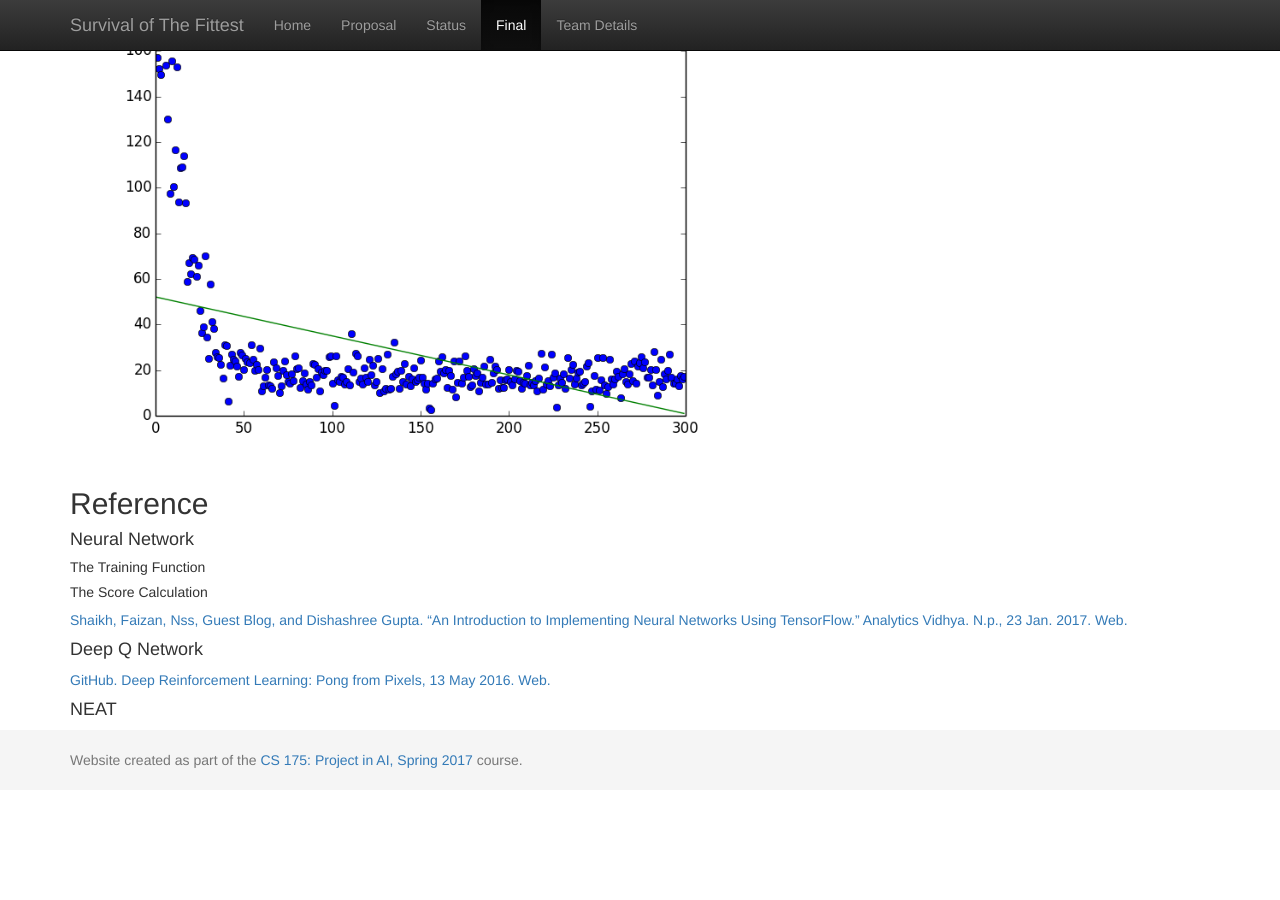
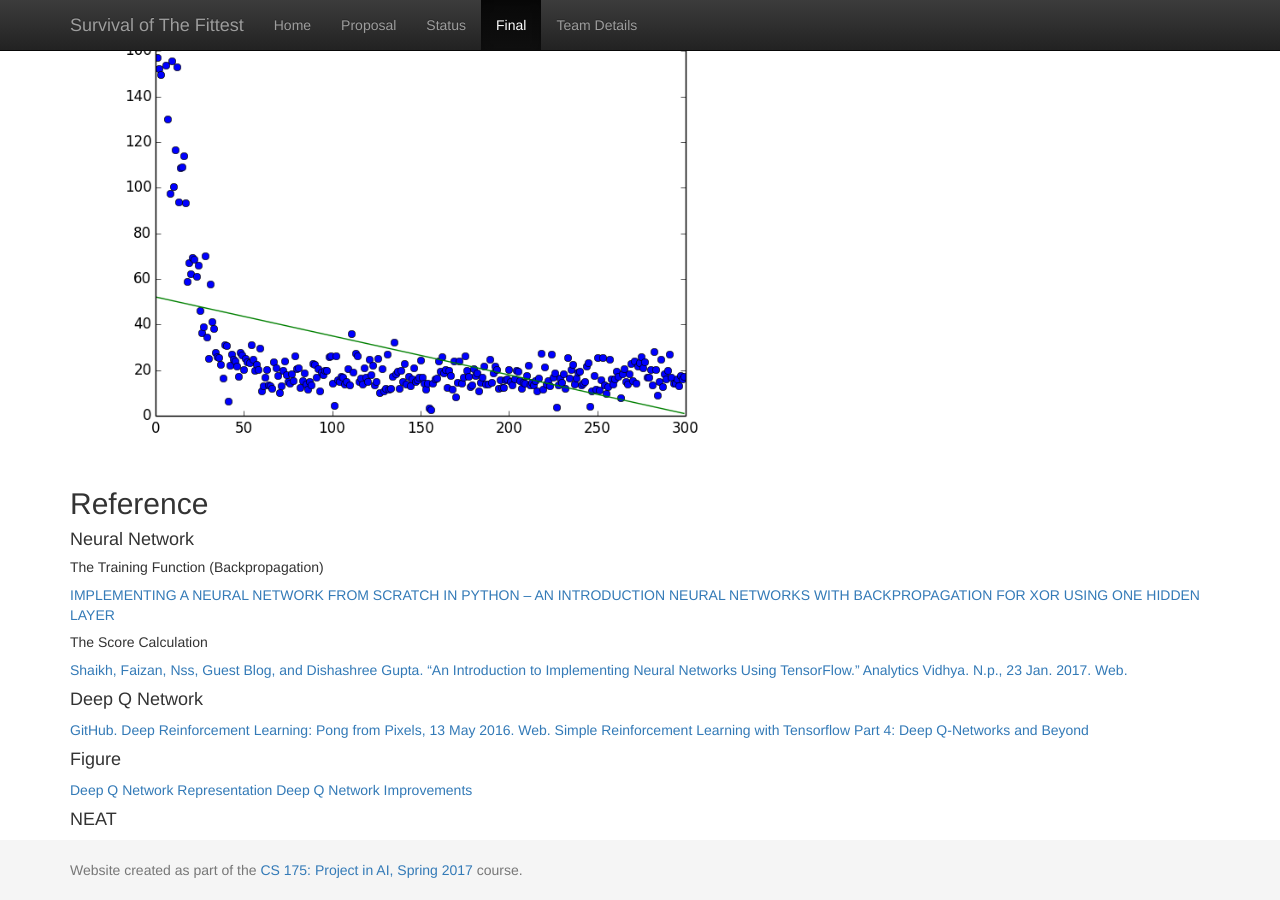
Before and after one commit to mingh2/SurvivalOfTheFittest, a Jekyll site: the page built from docs/final.md, in a window 1280 px wide and 900 px high, scrolled down 9821 px. Built offline with Jekyll 4.4.1, drawn with Linux system fonts in a browser that asks for light colours; before the commit the page ends 10611 px from its top, so only the background shows below that.

Commit message:
Update final.md

```diff
--- a/docs/final.md
+++ b/docs/final.md
@@ -185,7 +185,9 @@ The evaluation of the agents's performance is based on two criteria, the average
 
 #### Neural Network
 
-##### The Training Function
+##### The Training Function (Backpropagation)
+[IMPLEMENTING A NEURAL NETWORK FROM SCRATCH IN PYTHON – AN INTRODUCTION](http://www.wildml.com/2015/09/implementing-a-neural-network-from-scratch/)
+[NEURAL NETWORKS WITH BACKPROPAGATION FOR XOR USING ONE HIDDEN LAYER](http://www.bogotobogo.com/python/python_Neural_Networks_Backpropagation_for_XOR_using_one_hidden_layer.php)
 
 ##### The Score Calculation
 
@@ -194,5 +196,10 @@ The evaluation of the agents's performance is based on two criteria, the average
 
 #### Deep Q Network
 [GitHub. Deep Reinforcement Learning: Pong from Pixels, 13 May 2016. Web.](http://karpathy.github.io/2016/05/31/rl/)
+[Simple Reinforcement Learning with Tensorflow Part 4: Deep Q-Networks and Beyond](https://medium.com/@awjuliani/simple-reinforcement-learning-with-tensorflow-part-4-deep-q-networks-and-beyond-8438a3e2b8df)
+
+#### Figure
+[Deep Q Network Representation](https://cdn-images-1.medium.com/max/800/1*T54Ngd-b_CKcP3N6hyXLVg.png)
+[Deep Q Network Improvements](https://www.nervanasys.com/wp-content/uploads/2015/12/Screen-Shot-2015-12-21-at-11.27.12-AM.png)
 
 #### NEAT
```
